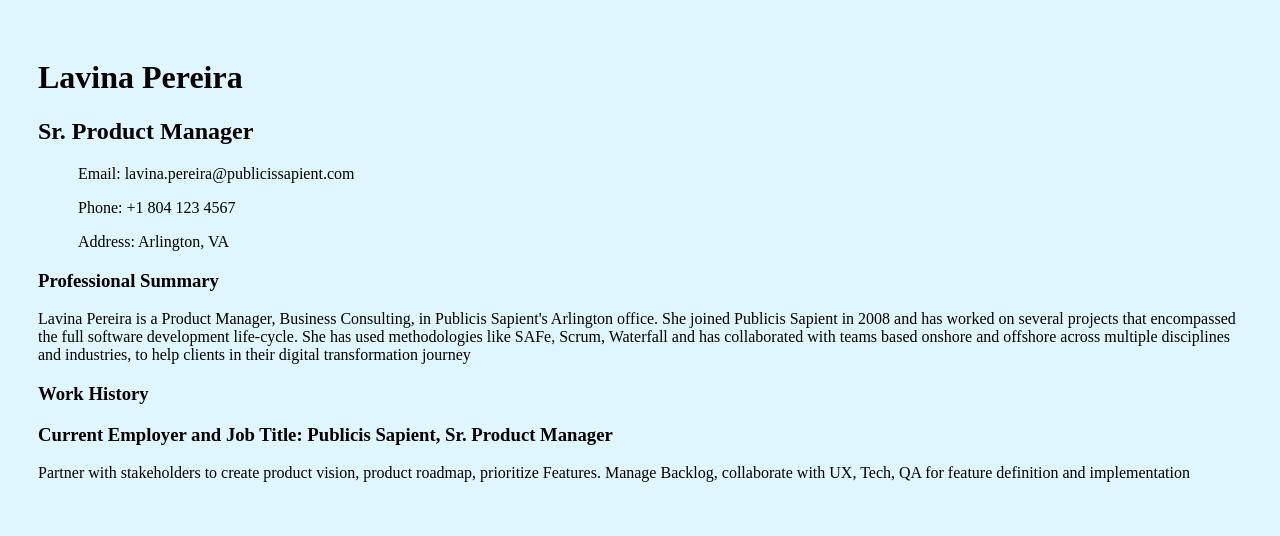
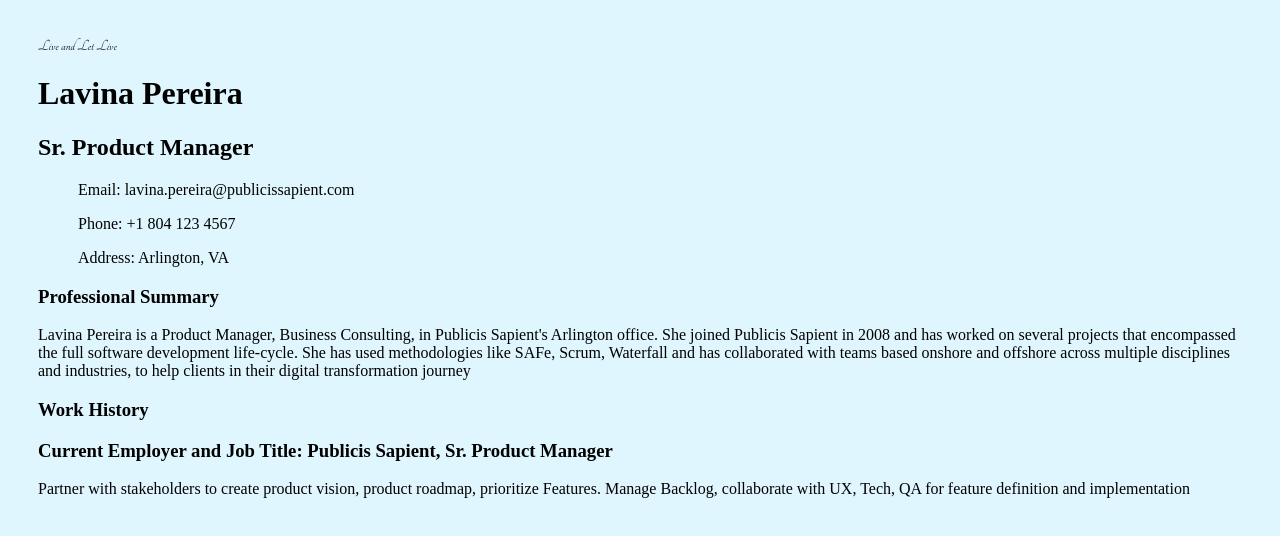
Before and after one commit to lavinapereiraPS/lavinapereiraPS, a plain HTML site: page index.html in a window 1280 px wide. Drawn offline with Linux system fonts and the light colour scheme.

Commit message:
Revisiting Styles

```diff
--- a/index.html
+++ b/index.html
@@ -27,9 +27,10 @@
 
   <!-- Add your site or application content here -->
   <!-- <p>Hello world! This is HTML5 Boilerplate.</p> -->
-  <!-- <div style="font-family: 'Tangerine', serif;">Live and Let Live</div>  -->
+  <div style="font-family: 'Tangerine', serif;">Live and Let Live</div>
 
-  <h1 class="h1Google">Lavina Pereira</h1>
+  <!-- <h1 class="h1Google">Lavina Pereira</h1> -->
+  <h1>Lavina Pereira</h1>
   <h2>Sr. Product Manager</h2>
 
   <ul>Email: lavina.pereira@publicissapient.com</ul>
```
